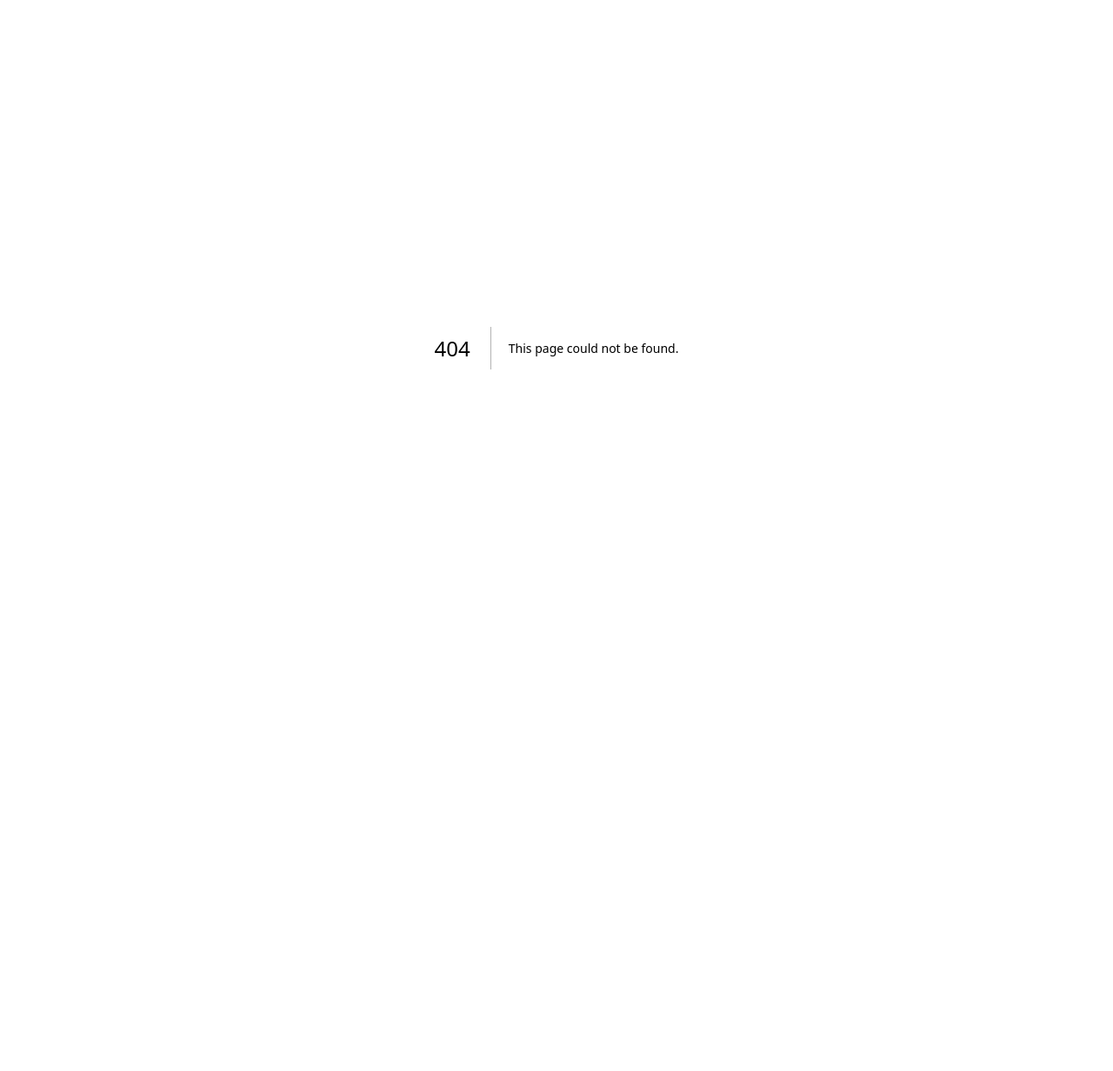
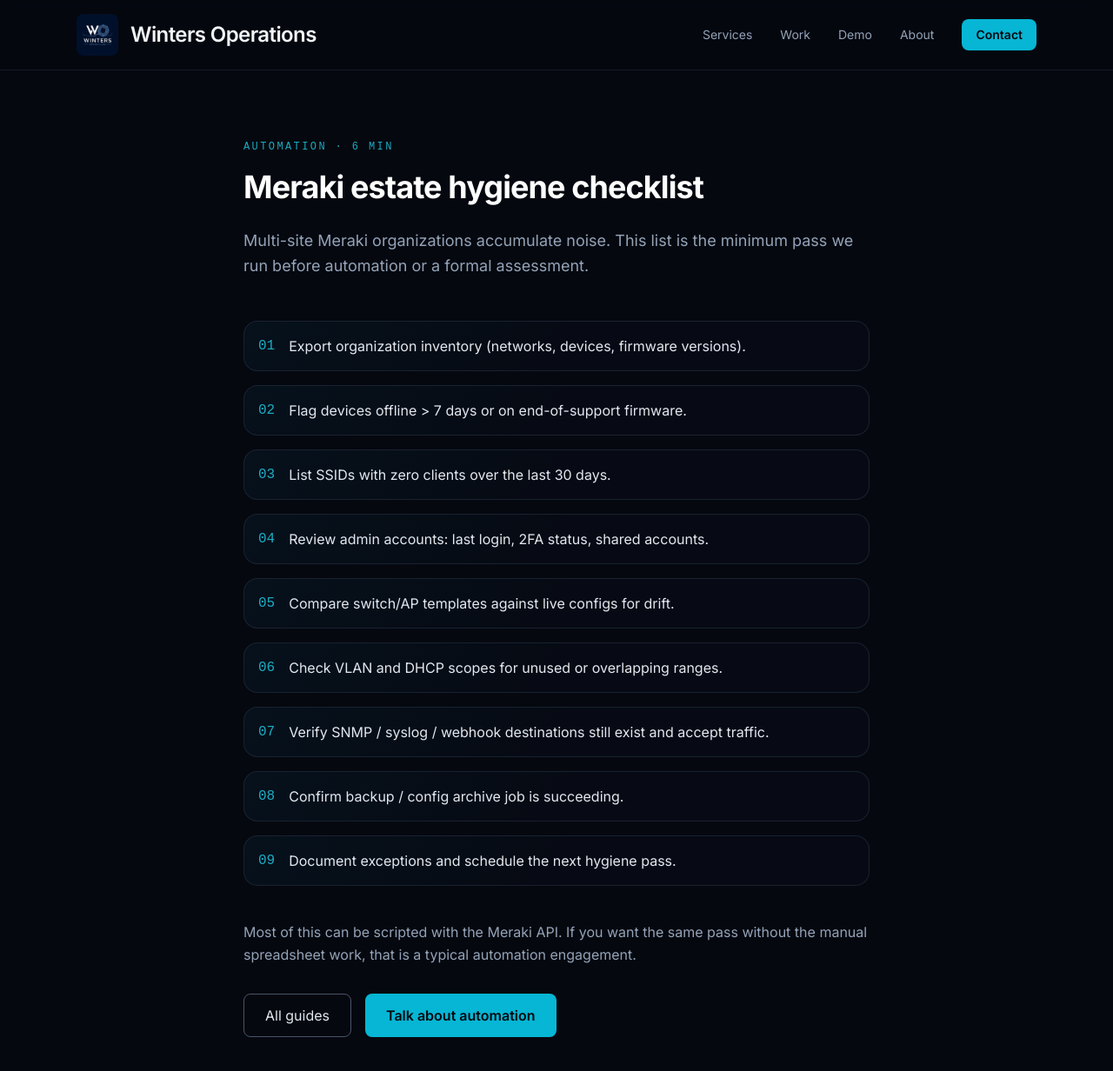
Before and after one commit to WintCom-Solutions/wintersoperations-site, a Next.js app: page /guides/meraki-estate-hygiene in a window 1280 px wide. Before the commit this address had no page. Shown: the top 1232 px of the page at 87% size. Before the commit the page ends 800 px from the top, so only its background shows below. Built offline with nearby package versions, Linux system fonts and the light colour scheme.

Commit message:
Add Meraki estate hygiene guide

```diff
--- /dev/null
+++ b/app/guides/meraki-estate-hygiene/page.tsx
@@ -0,0 +1,64 @@
+import type { Metadata } from "next";
+import SiteHeader from "@/components/SiteHeader";
+import SiteFooter from "@/components/SiteFooter";
+import ContactSection from "@/components/ContactSection";
+
+export const metadata: Metadata = {
+  title: "Meraki estate hygiene checklist",
+  description:
+    "Practical checklist for finding stale configs, unused SSIDs, and credential drift across a multi-site Meraki organization.",
+};
+
+const items = [
+  "Export organization inventory (networks, devices, firmware versions).",
+  "Flag devices offline > 7 days or on end-of-support firmware.",
+  "List SSIDs with zero clients over the last 30 days.",
+  "Review admin accounts: last login, 2FA status, shared accounts.",
+  "Compare switch/AP templates against live configs for drift.",
+  "Check VLAN and DHCP scopes for unused or overlapping ranges.",
+  "Verify SNMP / syslog / webhook destinations still exist and accept traffic.",
+  "Confirm backup / config archive job is succeeding.",
+  "Document exceptions and schedule the next hygiene pass.",
+];
+
+export default function MerakiHygieneGuide() {
+  return (
+    <div className="min-h-screen flex flex-col">
+      <SiteHeader />
+      <main className="flex-1">
+        <article className="max-w-3xl mx-auto px-6 py-16 sm:py-20">
+          <p className="eyebrow mb-4">Automation · 6 min</p>
+          <h1 className="text-4xl font-bold tracking-tight text-white leading-tight">
+            Meraki estate hygiene checklist
+          </h1>
+          <p className="mt-6 text-lg text-slate-400 leading-relaxed">
+            Multi-site Meraki organizations accumulate noise. This list is the
+            minimum pass we run before automation or a formal assessment.
+          </p>
+
+          <ol className="mt-12 space-y-4">
+            {items.map((item, i) => (
+              <li key={i} className="surface p-4 flex gap-4">
+                <span className="font-mono text-cyan-400/80 shrink-0">{String(i + 1).padStart(2, "0")}</span>
+                <span className="text-slate-200">{item}</span>
+              </li>
+            ))}
+          </ol>
+
+          <p className="mt-10 text-slate-400 leading-relaxed">
+            Most of this can be scripted with the Meraki API. If you want the
+            same pass without the manual spreadsheet work, that is a typical
+            automation engagement.
+          </p>
+
+          <div className="mt-8 flex flex-wrap gap-4">
+            <a href="/guides" className="btn-ghost">All guides</a>
+            <a href="/#contact" className="btn-primary">Talk about automation</a>
+          </div>
+        </article>
+        <ContactSection />
+      </main>
+      <SiteFooter />
+    </div>
+  );
+}
```
